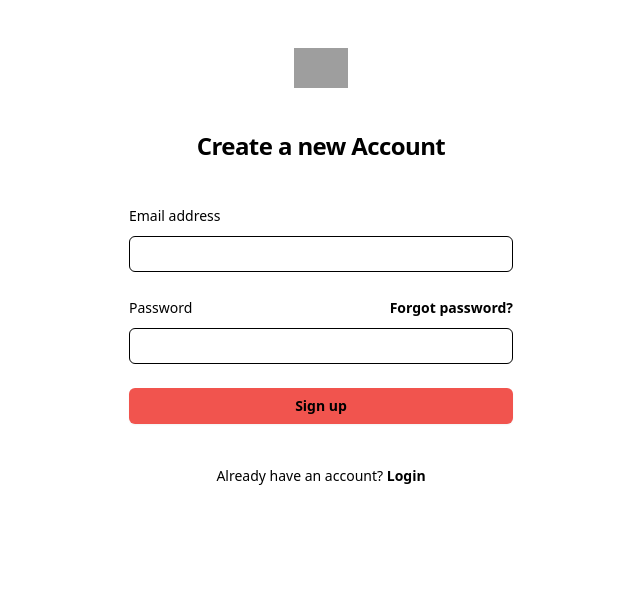
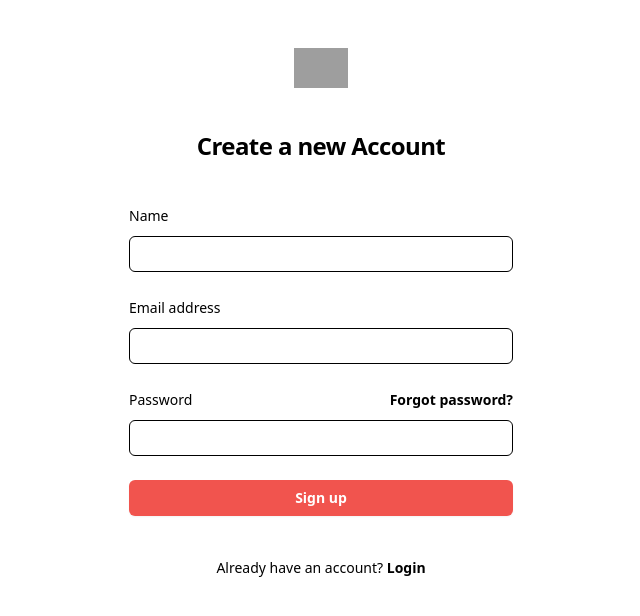
Before and after one commit to AnuragBakode/Rentiq, a React (Vite) app: page /signup in a window 1280 px wide. Shown: the top 616 px of the page, without its empty margins (319-959 px from the left). Built offline with nearby package versions, Linux system fonts and the light colour scheme; no server answers; grey boxes are pictures that could not be loaded.

Commit message:
Implemented Supabase Auth and Protected Route Functionality

```diff
--- a/src/App.jsx
+++ b/src/App.jsx
@@ -4,17 +4,22 @@ import Home from './pages/Home'
 import Wrapper from './components/Wrapper'
 import Signin from './pages/Signin'
 import Signup from './pages/Signup'
+import Dashboard from "./pages/Dashboard";
 
 function App() {
   return (
     <BrowserRouter>
       <Routes>
-        <Route path = '/' element = {<Wrapper children = {<Home/>} />}/>
-        <Route path = '/login' element = {<Wrapper children = {<Signin/>} />} />
-        <Route path = '/signup' element = {<Wrapper children = {<Signup  />} />} />
+        <Route path="/" element={<Home />} />
+        <Route path="/login" element={<Signin />} />
+        <Route path="/signup" element={<Signup />} />
+        <Route
+          path="/dashboard"
+          element={<Wrapper children={<Dashboard />} />}
+        />
       </Routes>
     </BrowserRouter>
-  )
+  );
 }
 
 export default App
--- /dev/null
+++ b/src/components/Loader.jsx
@@ -0,0 +1,33 @@
+import React from "react";
+
+const Loader = () => {
+  return (
+    <div className="w-screen h-screen fixed bg-white bg-opacity-80 z-50">
+      <div className="flex justify-center items-center mt-80">
+        <span className="text-3xl mr-4">Loading</span>
+        <svg
+          className="animate-spin h-8 w-8 text-gray-800"
+          xmlns="http://www.w3.org/2000/svg"
+          fill="none"
+          viewBox="0 0 24 24"
+        >
+          <circle
+            className="opacity-25"
+            cx="12"
+            cy="12"
+            r="10"
+            stroke="currentColor"
+            strokeWidth="4"
+          ></circle>
+          <path
+            className="opacity-75"
+            fill="currentColor"
+            d="M4 12a8 8 0 018-8V0C5.373 0 0 5.373 0 12h4zm2 5.291A7.962 7.962 0 014 12H0c0 3.042 1.135 5.824 3 7.938l3-2.647z"
+          ></path>
+        </svg>
+      </div>
+    </div>
+  );
+};
+
+export default Loader;
--- a/src/components/Wrapper.jsx
+++ b/src/components/Wrapper.jsx
@@ -1,9 +1,36 @@
-import React from 'react'
+import React, { useEffect, useState } from "react";
+import supabase from "../supabase/auth";
+import { Navigate } from "react-router";
+import Loader from "./Loader";
 
-function Wrapper({children}) {
-  return (
-    children
-  )
+function Wrapper({ children }) {
+  const [isLoggedIn, setLoggedIn] = useState(false);
+  const [isLoading, setLoading] = useState(true);
+
+  useEffect(() => {
+    async function func() {
+      const {
+        data: { session },
+      } = await supabase.auth.getSession();
+
+      console.log(session);
+
+      setLoggedIn(!!session);
+      setLoading(false);
+    }
+
+    func();
+  }, []);
+
+  if (isLoading) {
+    return <Loader />;
+  } else {
+    if (isLoggedIn) {
+      return children;
+    } else {
+      return <Navigate to="/login" />;
+    }
+  }
 }
 
-export default Wrapper
+export default Wrapper;
--- /dev/null
+++ b/src/pages/Dashboard.jsx
@@ -0,0 +1,7 @@
+import React from "react";
+
+const Dashboard = () => {
+  return <div>Dashboard</div>;
+};
+
+export default Dashboard;
--- a/src/pages/Signin.jsx
+++ b/src/pages/Signin.jsx
@@ -1,8 +1,37 @@
-import React from "react";
+import React, { useState } from "react";
+import { useNavigate, Link } from "react-router";
+import supabase from "../supabase/auth";
+import Loader from "../components/Loader";
 
 const Signin = () => {
+  const [email, setEmail] = useState("");
+  const [password, setPassword] = useState("");
+  const [error, setError] = useState("");
+  const [isloading, setLoading] = useState(false);
+
+  const navigate = useNavigate();
+
+  async function login(e) {
+    e.preventDefault();
+    setLoading(true);
+
+    const { error } = await supabase.auth.signInWithPassword({
+      email: email,
+      password: password,
+    });
+
+    if (error) {
+      console.log(error);
+      setError(error);
+      setLoading(false);
+      return;
+    }
+
+    navigate("/dashboard");
+  }
   return (
     <>
+      {isloading && <Loader />}
       <div className="flex min-h-full flex-1 flex-col justify-center px-6 py-12 lg:px-8">
         <div className="sm:mx-auto sm:w-full sm:max-w-sm">
           <img
@@ -16,7 +45,7 @@ const Signin = () => {
         </div>
 
         <div className="mt-10 sm:mx-auto sm:w-full sm:max-w-sm">
-          <form action="#" method="POST" className="space-y-6">
+          <form onSubmit={login} className="space-y-6">
             <div>
               <label
                 htmlFor="email"
@@ -29,6 +58,8 @@ const Signin = () => {
                   id="email"
                   name="email"
                   type="email"
+                  onChange={(e) => setEmail(e.target.value)}
+                  value={email}
                   required
                   autoComplete="email"
                   className="block w-full rounded-md bg-white px-3 py-1.5 text-base text-gray-900 outline outline-1 -outline-offset-1 outline-gray-300 placeholder:text-gray-400 focus:outline focus:outline-2 focus:-outline-offset-2 focus:outline-indigo-600 sm:text-sm/6"
@@ -58,12 +89,16 @@ const Signin = () => {
                   id="password"
                   name="password"
                   type="password"
+                  onChange={(e) => setPassword(e.target.value)}
+                  value={password}
                   required
                   autoComplete="current-password"
                   className="block w-full rounded-md bg-white px-3 py-1.5 text-base text-gray-900 outline outline-1 -outline-offset-1 outline-gray-300 placeholder:text-gray-400 focus:outline focus:outline-2 focus:-outline-offset-2 focus:outline-indigo-600 sm:text-sm/6"
                 />
               </div>
             </div>
+
+            {error && <p className="text-rose font-bold">{error.message}</p>}
 
             <div>
               <button
@@ -77,12 +112,12 @@ const Signin = () => {
 
           <p className="mt-10 text-center text-sm/6 text-gray-500">
             Not a member?{" "}
-            <a
-              href="#"
+            <Link
+              to="/signup"
               className="font-semibold text-indigo-600 hover:text-indigo-500"
             >
               Create an account
-            </a>
+            </Link>
           </p>
         </div>
       </div>
--- a/src/pages/Signup.jsx
+++ b/src/pages/Signup.jsx
@@ -1,9 +1,44 @@
-import React from 'react'
+import React, { useState } from "react";
+import supabase from "../supabase/auth";
+import { useNavigate, Link } from "react-router-dom";
+import Loader from "../components/Loader";
 
 const Signup = () => {
+  const [name, setName] = useState("");
+  const [email, setEmail] = useState("");
+  const [password, setPassword] = useState("");
+  const [error, setError] = useState("");
+  const [isloading, setLoading] = useState(false);
+
+  const navigate = useNavigate();
+
+  async function signup(e) {
+    e.preventDefault();
+    setLoading(true);
+
+    const { error } = await supabase.auth.signUp({
+      email: email,
+      password: password,
+      options: {
+        data: {
+          name: name,
+        },
+      },
+    });
+
+    if (error) {
+      setLoading(false);
+      setError(error.message);
+      return;
+    }
+
+    navigate("/dashboard");
+  }
+
   return (
     <>
-       <div className="flex min-h-full flex-1 flex-col justify-center px-6 py-12 lg:px-8">
+      {isloading && <Loader />}
+      <div className="flex min-h-full flex-1 flex-col justify-center px-6 py-12 lg:px-8">
         <div className="sm:mx-auto sm:w-full sm:max-w-sm">
           <img
             alt="Your Company"
@@ -16,7 +51,28 @@ const Signup = () => {
         </div>
 
         <div className="mt-10 sm:mx-auto sm:w-full sm:max-w-sm">
-          <form action="#" method="POST" className="space-y-6">
+          <form onSubmit={signup} className="space-y-6">
+            <div>
+              <label
+                htmlFor="name"
+                className="block text-sm/6 font-medium text-gray-900"
+              >
+                Name
+              </label>
+              <div className="mt-2">
+                <input
+                  id="name"
+                  name="name"
+                  type="text"
+                  onChange={(e) => setName(e.target.value)}
+                  value={name}
+                  required
+                  autoComplete="name"
+                  className="block w-full rounded-md bg-white px-3 py-1.5 text-base text-gray-900 outline outline-1 -outline-offset-1 outline-gray-300 placeholder:text-gray-400 focus:outline focus:outline-2 focus:-outline-offset-2 focus:outline-indigo-600 sm:text-sm/6"
+                />
+              </div>
+            </div>
+
             <div>
               <label
                 htmlFor="email"
@@ -29,6 +85,8 @@ const Signup = () => {
                   id="email"
                   name="email"
                   type="email"
+                  onChange={(e) => setEmail(e.target.value)}
+                  value={email}
                   required
                   autoComplete="email"
                   className="block w-full rounded-md bg-white px-3 py-1.5 text-base text-gray-900 outline outline-1 -outline-offset-1 outline-gray-300 placeholder:text-gray-400 focus:outline focus:outline-2 focus:-outline-offset-2 focus:outline-indigo-600 sm:text-sm/6"
@@ -59,12 +117,14 @@ const Signup = () => {
                   name="password"
                   type="password"
                   required
+                  onChange={(e) => setPassword(e.target.value)}
+                  value={password}
                   autoComplete="current-password"
                   className="block w-full rounded-md bg-white px-3 py-1.5 text-base text-gray-900 outline outline-1 -outline-offset-1 outline-gray-300 placeholder:text-gray-400 focus:outline focus:outline-2 focus:-outline-offset-2 focus:outline-indigo-600 sm:text-sm/6"
                 />
               </div>
             </div>
-
+            {error && <h1 className="text-rose font-bold">{error}</h1>}
             <div>
               <button
                 type="submit"
@@ -77,17 +137,17 @@ const Signup = () => {
 
           <p className="mt-10 text-center text-sm/6 text-gray-500">
             Already have an account?{" "}
-            <a
-              href="#"
+            <Link
+              to="/login"
               className="font-semibold text-indigo-600 hover:text-indigo-500"
             >
               Login
-            </a>
+            </Link>
           </p>
         </div>
       </div>
     </>
-  )
-}
+  );
+};
 
-export default Signup
+export default Signup;
--- /dev/null
+++ b/src/supabase/auth.js
@@ -0,0 +1,8 @@
+import { createClient } from "@supabase/supabase-js";
+
+const url = import.meta.env.VITE_SUPABASE_PROJECT_URL;
+const key = import.meta.env.VITE_SUPABASE_ANON_KEY;
+
+const supabase = createClient(url, key);
+
+export default supabase;
--- a/tailwind.config.js
+++ b/tailwind.config.js
@@ -1,14 +1,18 @@
 /** @type {import('tailwindcss').Config} */
 export default {
-  content: [
-    "./index.html",
-    "./src/**/*.{js,ts,jsx,tsx}",
-  ],
+  content: ["./index.html", "./src/**/*.{js,ts,jsx,tsx}"],
   theme: {
-    colors : {
-      'rose' : '#f1544e'
+    colors: {
+      rose: "#f1544e",
+      black: "#2a2a2a",
+      white : "#ffffff"
     },
-    extend: {},
+    extend: {
+      animation: {
+        bounce200: "bounce 1s infinite 200ms",
+        bounce400: "bounce 1s infinite 400ms",
+      },
+    },
   },
   plugins: [],
-}
+};
```
